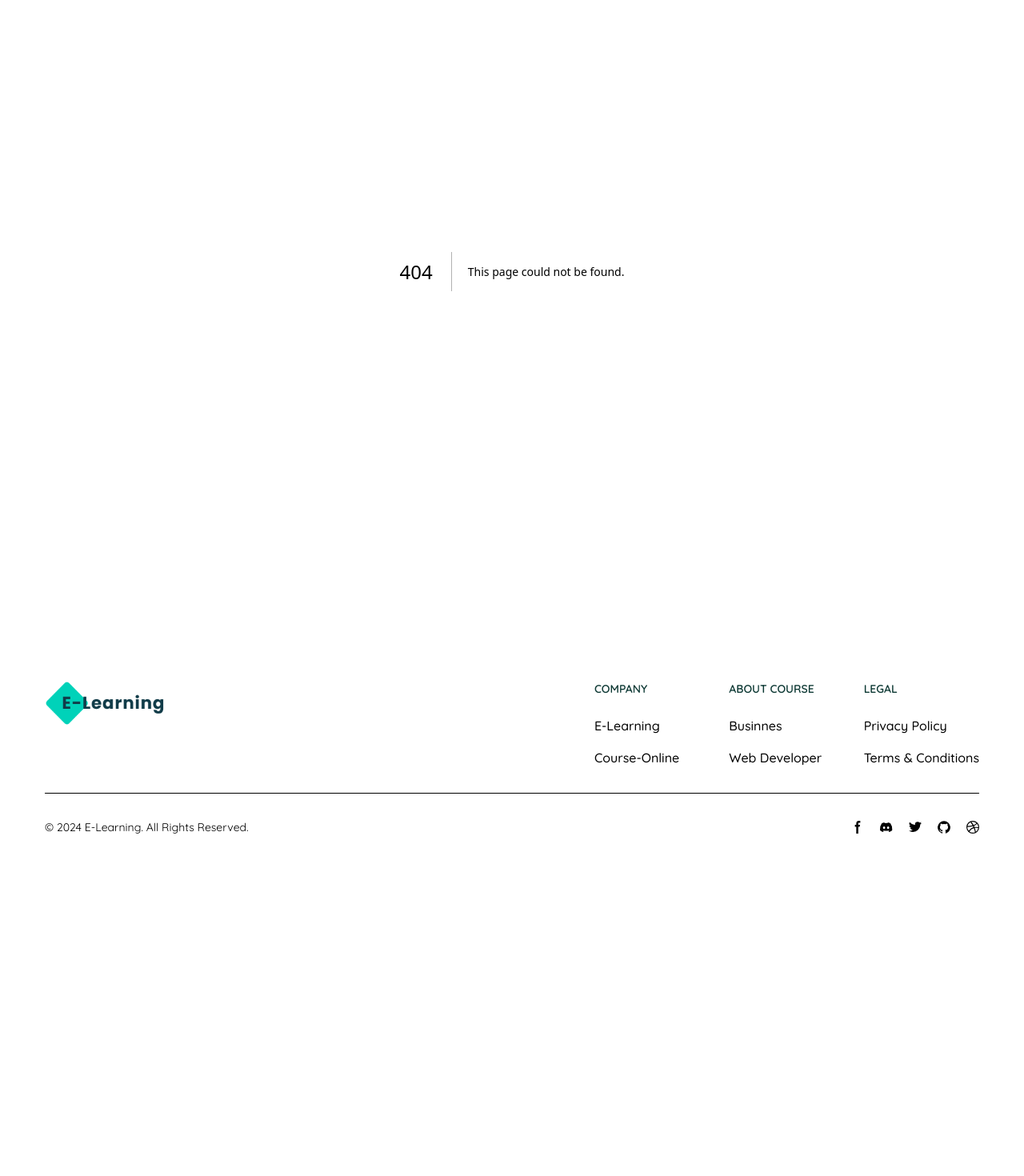
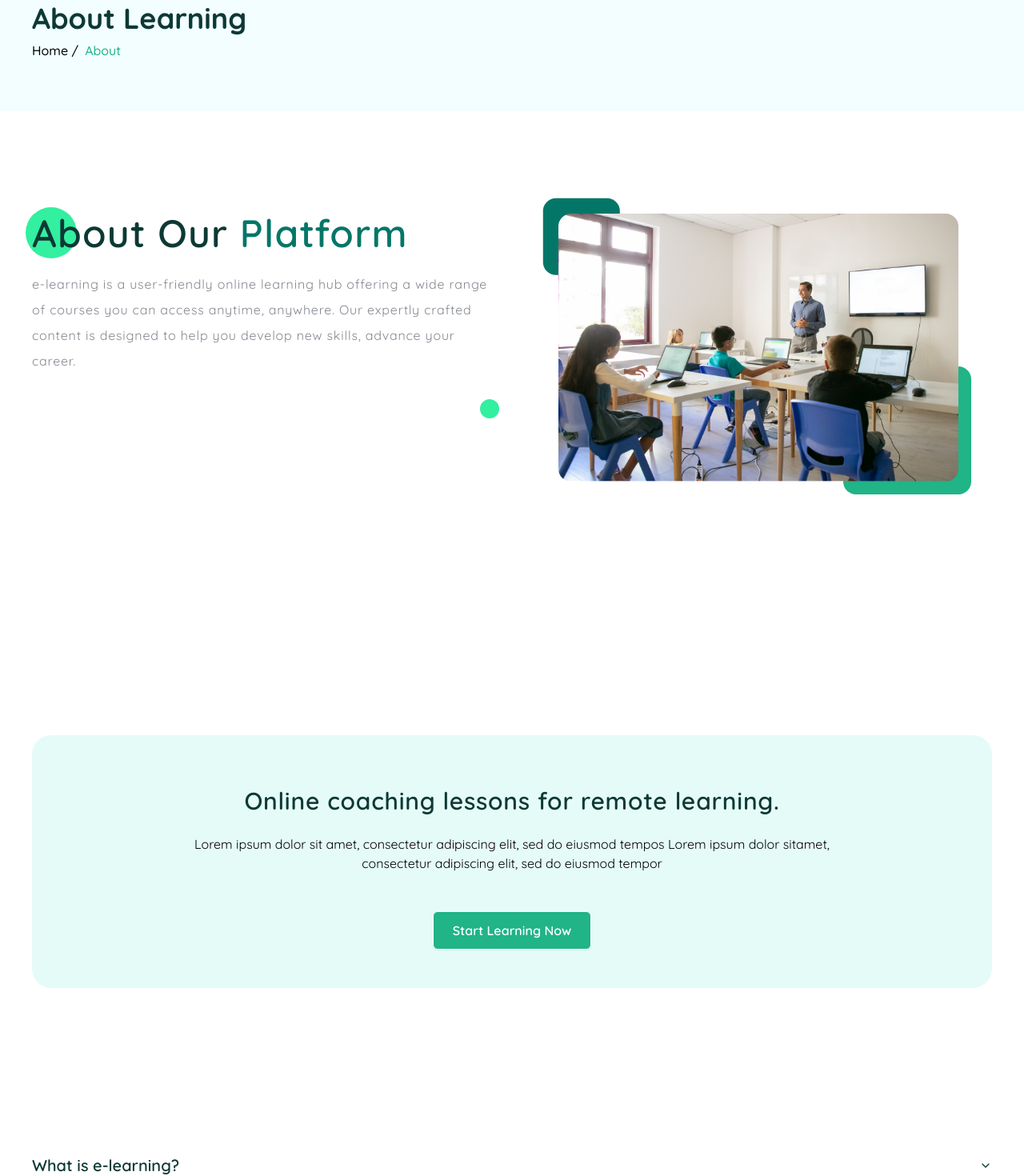
Before and after one commit to amamFz/academy-online, a Next.js app: page /about in a window 1280 px wide. Before the commit this address had no page. Shown: the part 180-1650 px from the top of the page at 80% size. Before the commit the page ends 1256 px from the top, so only its background shows below. Built offline with nearby package versions, Linux system fonts and the light colour scheme.

Commit message:
Create About

```diff
--- /dev/null
+++ b/app/about/page.tsx
@@ -0,0 +1,28 @@
+import AboutAcordion from "@/components/About/AboutAcordion";
+import AboutCourse from "@/components/About/AboutCourse";
+import AboutHome from "@/components/About/AboutHome";
+import BreadcrumbHome from "@/components/Breadcrumbs/BreadcrumbHome";
+
+const About = () => {
+  return (
+    <>
+      <main>
+        <section className="h-[200px] bg-[#F2FEFF]">
+          <div className="container mx-auto flex h-full items-center px-6 lg:px-0">
+            <div className="pt-6">
+              <h1 className="mb-2 text-4xl font-bold text-primary">
+                About Learning
+              </h1>
+              <BreadcrumbHome pageName="About" />
+            </div>
+          </div>
+        </section>
+        <AboutHome />
+        <AboutCourse />
+        <AboutAcordion />
+      </main>
+    </>
+  );
+};
+
+export default About;
--- /dev/null
+++ b/components/About/AboutAcordion.tsx
@@ -0,0 +1,120 @@
+"use client";
+import {
+  Accordion,
+  AccordionContent,
+  AccordionItem,
+  AccordionTrigger,
+} from "../ui/accordion";
+
+const AboutAcordion = () => {
+  return (
+    <section className="py-24">
+      <div className="container mx-auto">
+        <Accordion type="single" collapsible>
+          <AccordionItem value="item-1">
+            <AccordionTrigger className="text-xl font-semibold text-primary">
+              What is e-learning?
+            </AccordionTrigger>
+            <AccordionContent className="text-base text-black/80">
+              E-learning is an online platform that offers diverse courses
+              accessible anytime, anywhere.
+            </AccordionContent>
+          </AccordionItem>
+
+          <AccordionItem value="item-2">
+            <AccordionTrigger className="text-xl font-semibold text-primary">
+              How does it work?
+            </AccordionTrigger>
+            <AccordionContent className="text-base text-black/80">
+              Simply sign up, choose a course, and start learning at your own
+              pace with our easy-to-use platform.
+            </AccordionContent>
+          </AccordionItem>
+
+          <AccordionItem value="item-3">
+            <AccordionTrigger className="text-xl font-semibold text-primary">
+              Why choose e-learning?
+            </AccordionTrigger>
+            <AccordionContent className="text-base text-black/80">
+              Our platform provides flexible, accessible education tailored to
+              your needs, helping you grow professionally and personally.
+            </AccordionContent>
+          </AccordionItem>
+
+          <AccordionItem value="item-4">
+            <AccordionTrigger className="text-xl font-semibold text-primary">
+              What types of courses are available?
+            </AccordionTrigger>
+            <AccordionContent className="text-base text-black/80">
+              We offer courses in various fields such as technology, business,
+              design, and more to cater to different interests and skill levels.
+            </AccordionContent>
+          </AccordionItem>
+
+          <AccordionItem value="item-5">
+            <AccordionTrigger className="text-xl font-semibold text-primary">
+              Is there a certificate upon completion?
+            </AccordionTrigger>
+            <AccordionContent className="text-base text-black/80">
+              Yes, upon successfully completing a course, you will receive a
+              certificate that you can add to your portfolio or LinkedIn
+              profile.
+            </AccordionContent>
+          </AccordionItem>
+
+          <AccordionItem value="item-6">
+            <AccordionTrigger className="text-xl font-semibold text-primary">
+              How do I track my progress?
+            </AccordionTrigger>
+            <AccordionContent className="text-base text-black/80">
+              Our platform includes a dashboard where you can track your course
+              progress, see completed lessons, and review your achievements.
+            </AccordionContent>
+          </AccordionItem>
+
+          <AccordionItem value="item-7">
+            <AccordionTrigger className="text-xl font-semibold text-primary">
+              Can I access the courses on mobile?
+            </AccordionTrigger>
+            <AccordionContent className="text-base text-black/80">
+              Absolutely! Our platform is fully responsive and can be accessed
+              on any device, including mobile phones and tablets.
+            </AccordionContent>
+          </AccordionItem>
+
+          <AccordionItem value="item-8">
+            <AccordionTrigger className="text-xl font-semibold text-primary">
+              What is the subscription model?
+            </AccordionTrigger>
+            <AccordionContent className="text-base text-black/80">
+              We offer a flexible subscription model that gives you unlimited
+              access to all courses for a monthly or annual fee.
+            </AccordionContent>
+          </AccordionItem>
+
+          <AccordionItem value="item-9">
+            <AccordionTrigger className="text-xl font-semibold text-primary">
+              Are there any free courses?
+            </AccordionTrigger>
+            <AccordionContent className="text-base text-black/80">
+              Yes, we offer a selection of free courses that you can start with
+              to get a feel for the platform before subscribing.
+            </AccordionContent>
+          </AccordionItem>
+
+          <AccordionItem value="item-10">
+            <AccordionTrigger className="text-xl font-semibold text-primary">
+              How do I get support if I have issues?
+            </AccordionTrigger>
+            <AccordionContent className="text-base text-black/80">
+              Our support team is available 24/7 via email or live chat to help
+              you with any issues or questions you may have.
+            </AccordionContent>
+          </AccordionItem>
+        </Accordion>
+      </div>
+    </section>
+  );
+};
+
+export default AboutAcordion;
--- /dev/null
+++ b/components/About/AboutCourse.tsx
@@ -0,0 +1,30 @@
+import Link from "next/link";
+import { Button } from "../ui/button";
+
+const AboutCourse = () => {
+  return (
+    <section className="py-24">
+      <div className="container mx-auto">
+        <div className="w-full rounded-3xl bg-accent bg-opacity-10 px-24 py-12">
+          <h2 className=" mb-6 pt-4 text-center text-xl font-semibold tracking-wide text-primary md:text-3xl">
+            Online coaching lessons for remote learning.
+          </h2>
+          <p className="text-blaclk/60 mx-auto mb-12 max-w-203 text-center text-base">
+            Lorem ipsum dolor sit amet, consectetur adipiscing elit, sed do
+            eiusmod tempos Lorem ipsum dolor sitamet, consectetur adipiscing
+            elit, sed do eiusmod tempor
+          </p>
+          <div className="text-center ">
+            <Link href="/course">
+              <Button variant={"default"} size={"sm"}>
+                Start Learning Now
+              </Button>
+            </Link>
+          </div>
+        </div>
+      </div>
+    </section>
+  );
+};
+
+export default AboutCourse;
--- /dev/null
+++ b/components/About/AboutHome.tsx
@@ -0,0 +1,30 @@
+import { PhotoAbout } from "../Home/Photo";
+
+const AboutHome = () => {
+  return (
+    <section className="pb-14 pt-32">
+      <div className="container mx-auto">
+        <div className="grid grid-cols-1 justify-center gap-8 self-center p-8 lg:grid-cols-2 lg:p-0">
+          <div className="relative">
+            <h2 className="relative z-10 mb-6 text-4xl font-semibold tracking-wide text-primary lg:text-5xl">
+              About Our <span className="text-third">Platform</span>
+            </h2>
+            <p className="mb-8 leading-loose tracking-wider text-graydark/60">
+              e-learning is a user-friendly online learning hub offering a wide
+              range of courses you can access anytime, anywhere. Our expertly
+              crafted content is designed to help you develop new skills,
+              advance your career.
+            </p>
+            <div className="absolute top-0 h-14 w-14 -translate-x-2 -translate-y-2 rounded-full bg-[#33EFA0] lg:h-16 lg:w-16"></div>
+            <div className="absolute right-0 hidden h-6 w-6 rounded-full bg-[#33EFA0] lg:block "></div>
+          </div>
+          <div className="relative">
+            <PhotoAbout />
+          </div>
+        </div>
+      </div>
+    </section>
+  );
+};
+
+export default AboutHome;
```
